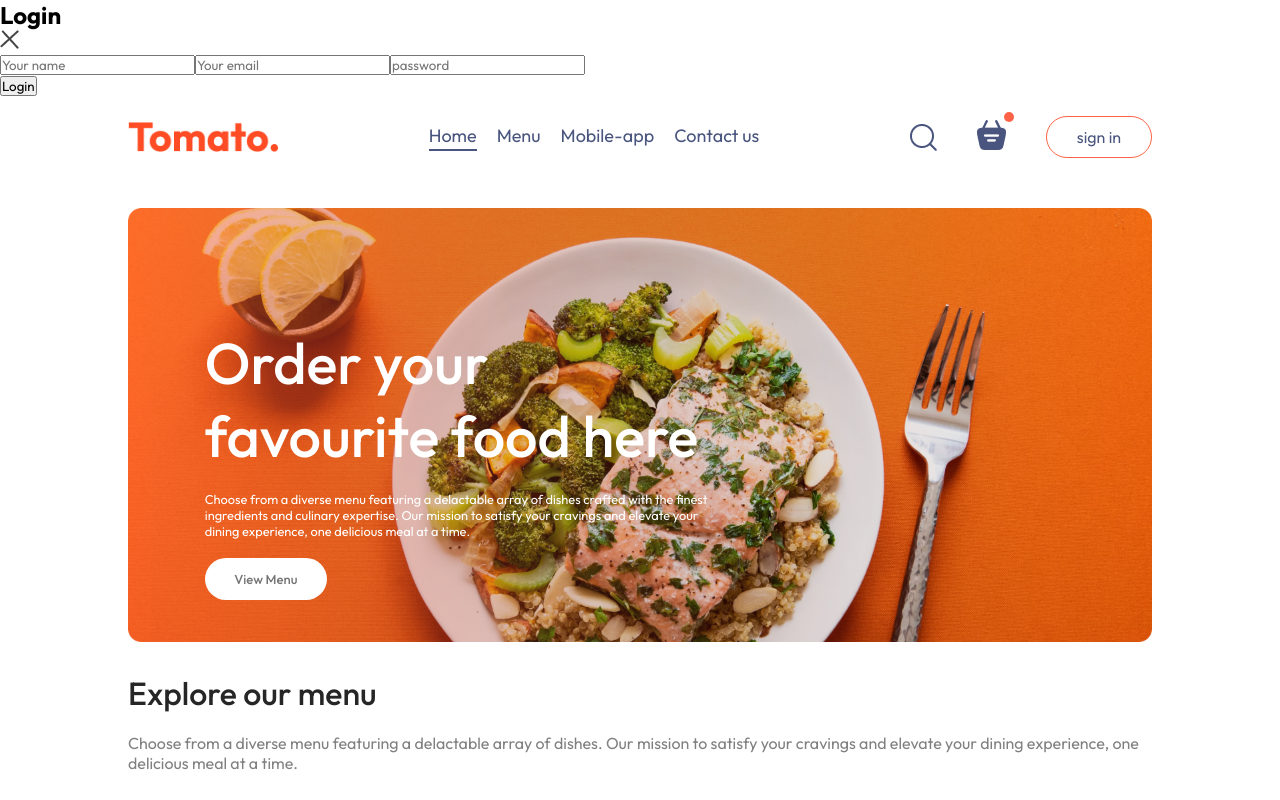
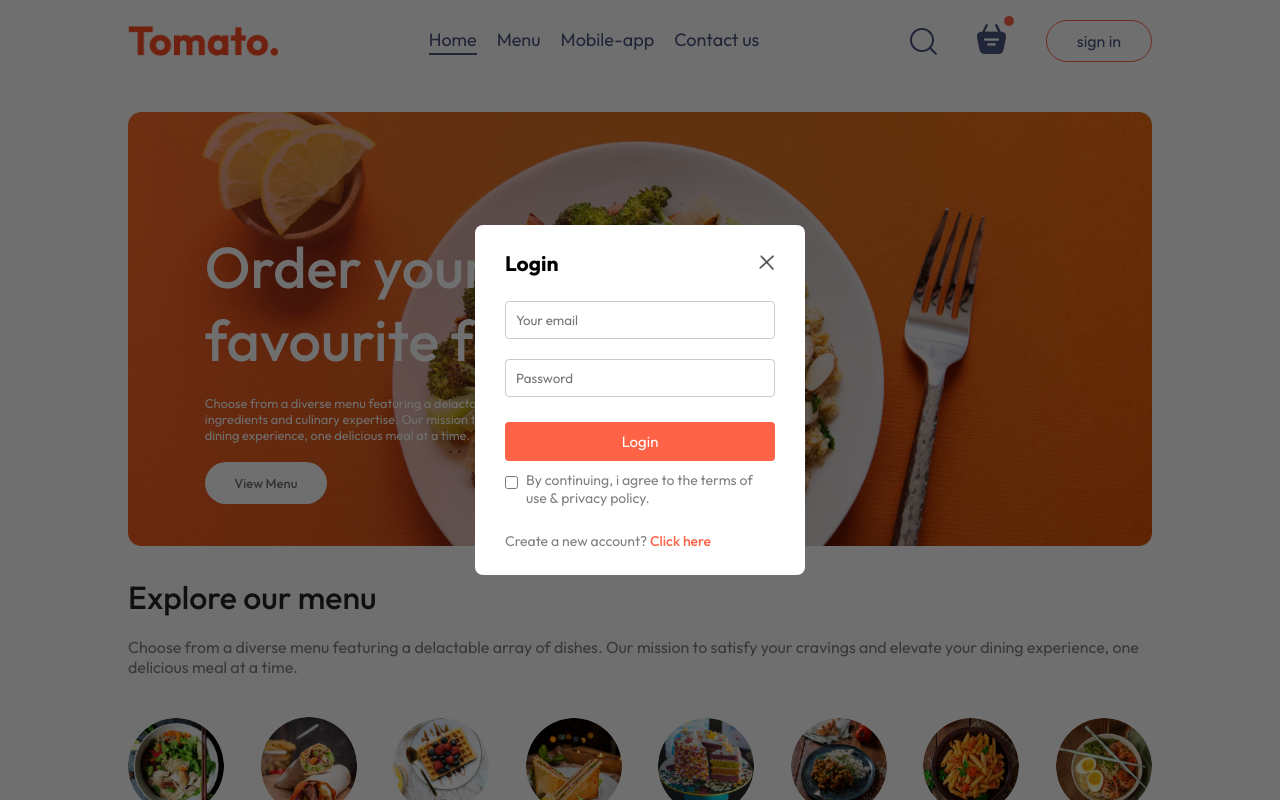
Before and after one commit to LimoHezron/React-Food-Delivery, a React (Vite) app: page / in a window 1280 px wide. Both pictures are taken after a click on the button "sign in". Shown: the top 800 px of the page. Built offline with nearby package versions, Linux system fonts and the light colour scheme.

Commit message:
Login & Singup

```diff
--- a/src/components/LoginPopup/LoginPopup.css
+++ b/src/components/LoginPopup/LoginPopup.css
@@ -0,0 +1,65 @@
+.login-popup{
+    position: absolute;
+    z-index: 1;
+    width: 100%;
+    height: 100%;
+    background-color: #00000090;
+    display: grid;
+}
+.login-popup-container{
+    place-self: center;
+    width: max(23vw,330px);
+    color: #808080;
+    background-color: white;
+    display: flex;
+    flex-direction: column;
+    gap: 25px;
+    padding: 25px 30px;
+    border-radius: 8px;
+    font-size: 14px;
+    animation: fadeIn 1s;
+}
+.login-popup-title{
+    display: flex;
+    justify-content: space-between;
+    align-items: center;
+    color: black;
+}
+.login-popup-title img{
+    cursor: pointer;
+    width: 16px;
+}
+.login-popup-inputs{
+    display: flex;
+    flex-direction: column;
+    gap: 20px;
+}
+.login-popup-inputs input{
+    outline: none;
+    border: 1px solid #c9c9c9;
+    padding: 10px;
+    border-radius: 4px;
+}
+.login-popup-container button{
+    border: none;
+    padding: 10px;
+    border-radius: 4px;
+    color: white;
+    background-color: tomato;
+    font-size: 15px;
+    cursor: pointer;
+}
+.login-popup-condition{
+    display: flex;
+    align-items: start;
+    gap: 8px;
+    margin-top: -15px;
+}
+.login-popup-condition input{
+    margin-top: 5px;
+}
+.login-popup p span{
+    color: tomato;
+    font-weight: 500;
+    cursor: pointer;
+}
--- a/src/components/LoginPopup/LoginPopup.jsx
+++ b/src/components/LoginPopup/LoginPopup.jsx
@@ -12,11 +12,19 @@
                 <img onClick={() => setShowLogin(false)} src={assets.cross_icon} alt="" />
             </div>
             <div className="login-popup-inputs">
-                <input type="text" placeholder='Your name' required />
+                {currState === "Login"?<></>:<input type="text" placeholder='Your name' required />}
                 <input type="email" placeholder='Your email' required />
-                <input type="password" placeholder='password' required />
+                <input type="password" placeholder='Password' required />
             </div>
             <button>{currState==="Sign Up"?"Create account":"Login"}</button>
+            <div className="login-popup-condition">
+                <input type="checkbox" required />
+                <p>By continuing, i agree to the terms of use & privacy policy.</p>
+            </div>
+            {currState === "Login"
+            ?<p>Create a new account? <span onClick={()=>setCurrState("Sign up")}>Click here</span></p>
+            :<p>Already have an account? <span onClick={()=>setCurrState("Login")}>Login here</span></p>
+            }
         </form>
     </div>
   )
```
